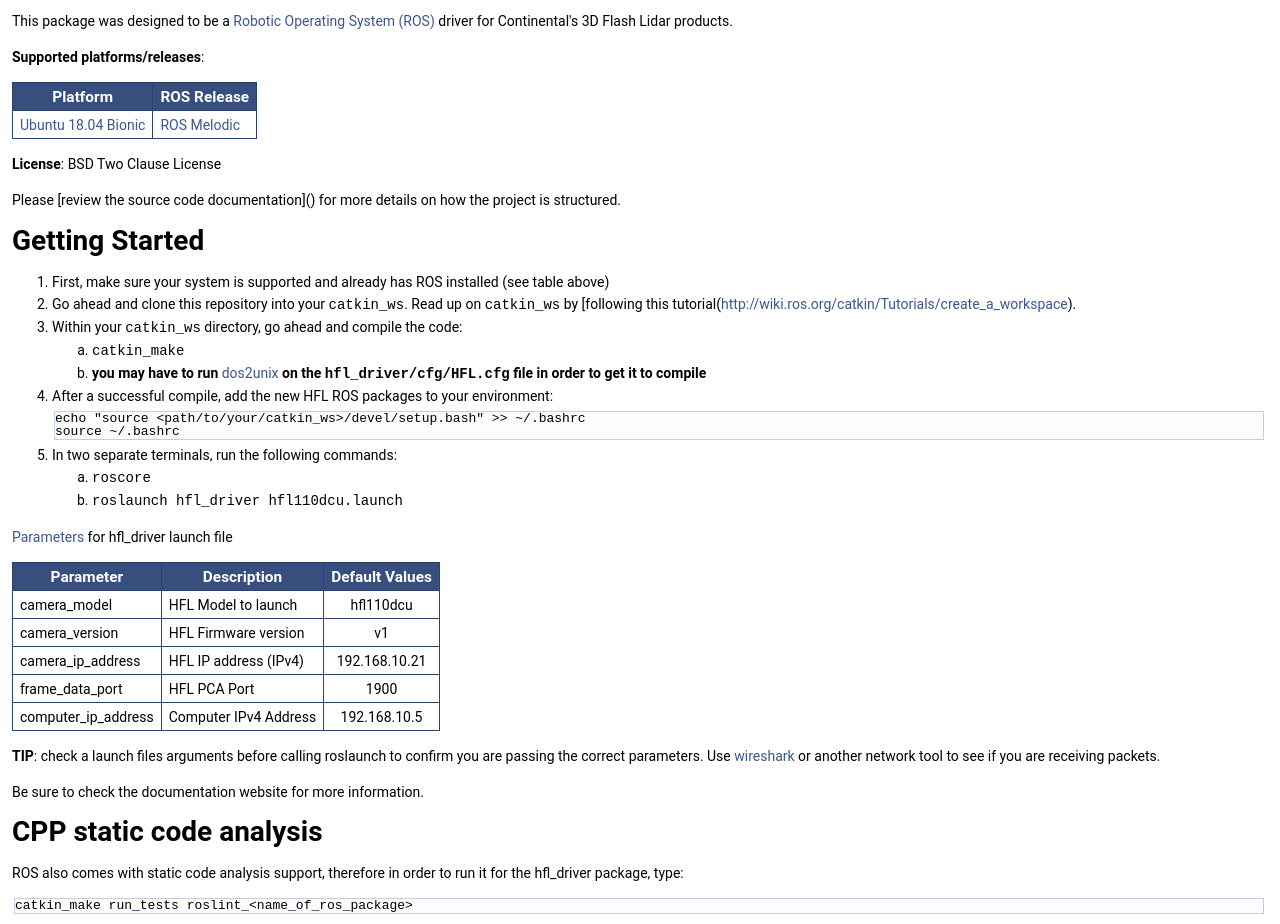
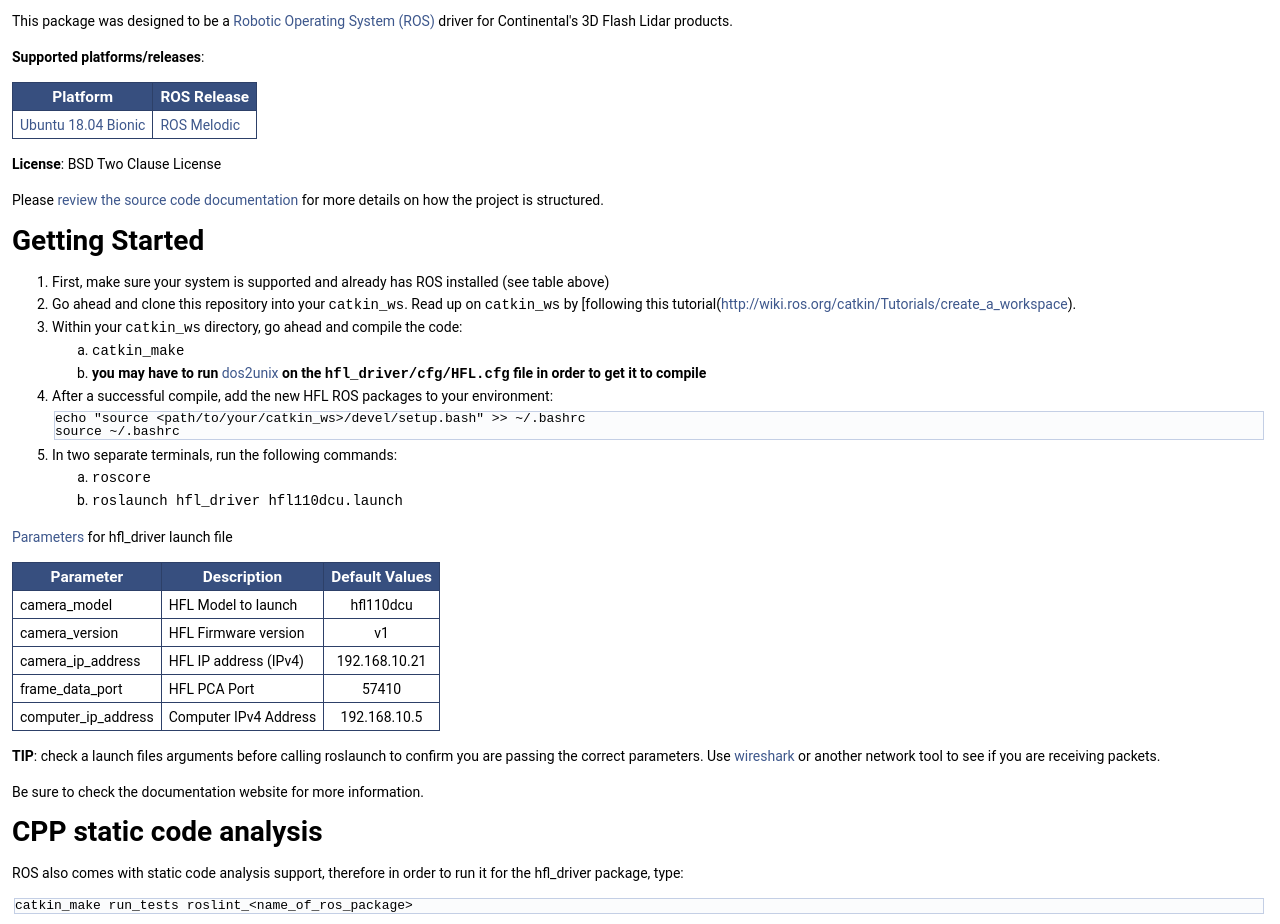
Before and after one commit to continental/hfl_driver, a plain HTML site: page html/index.html in a window 1280 px wide. Shown: the part 173-1097 px from the top of the page. Drawn offline with Linux system fonts and the light colour scheme.

Commit message:
deploy: 09c9632ed5072c53e58e5be424e81e92bfd4aded

```diff
--- a/html/index.html
+++ b/html/index.html
@@ -76,7 +76,7 @@ $(function() {
 <td class="markdownTableBodyNone"><a href="http://releases.ubuntu.com/18.04.4/">Ubuntu 18.04 Bionic</a> </td><td class="markdownTableBodyNone"><a href="http://wiki.ros.org/melodic/Installation/Ubuntu">ROS Melodic</a>  </td></tr>
 </table>
 <p><b>License</b>: BSD Two Clause License</p>
-<p>Please [review the source code documentation]() for more details on how the project is structured.</p>
+<p>Please <a href="https://continental.github.io/hfl_driver/html/index.html">review the source code documentation</a> for more details on how the project is structured.</p>
 <h1>Getting Started</h1>
 <ol type="1">
 <li>First, make sure your system is supported and already has ROS installed (see table above)</li>
@@ -106,7 +106,7 @@ $(function() {
 <tr class="markdownTableRowOdd">
 <td class="markdownTableBodyNone">camera_ip_address </td><td class="markdownTableBodyNone">HFL IP address (IPv4) </td><td class="markdownTableBodyCenter">192.168.10.21  </td></tr>
 <tr class="markdownTableRowEven">
-<td class="markdownTableBodyNone">frame_data_port </td><td class="markdownTableBodyNone">HFL PCA Port </td><td class="markdownTableBodyCenter">1900  </td></tr>
+<td class="markdownTableBodyNone">frame_data_port </td><td class="markdownTableBodyNone">HFL PCA Port </td><td class="markdownTableBodyCenter">57410  </td></tr>
 <tr class="markdownTableRowOdd">
 <td class="markdownTableBodyNone">computer_ip_address </td><td class="markdownTableBodyNone">Computer IPv4 Address </td><td class="markdownTableBodyCenter">192.168.10.5  </td></tr>
 </table>
```
Also changed, not shown: 1 other file.
